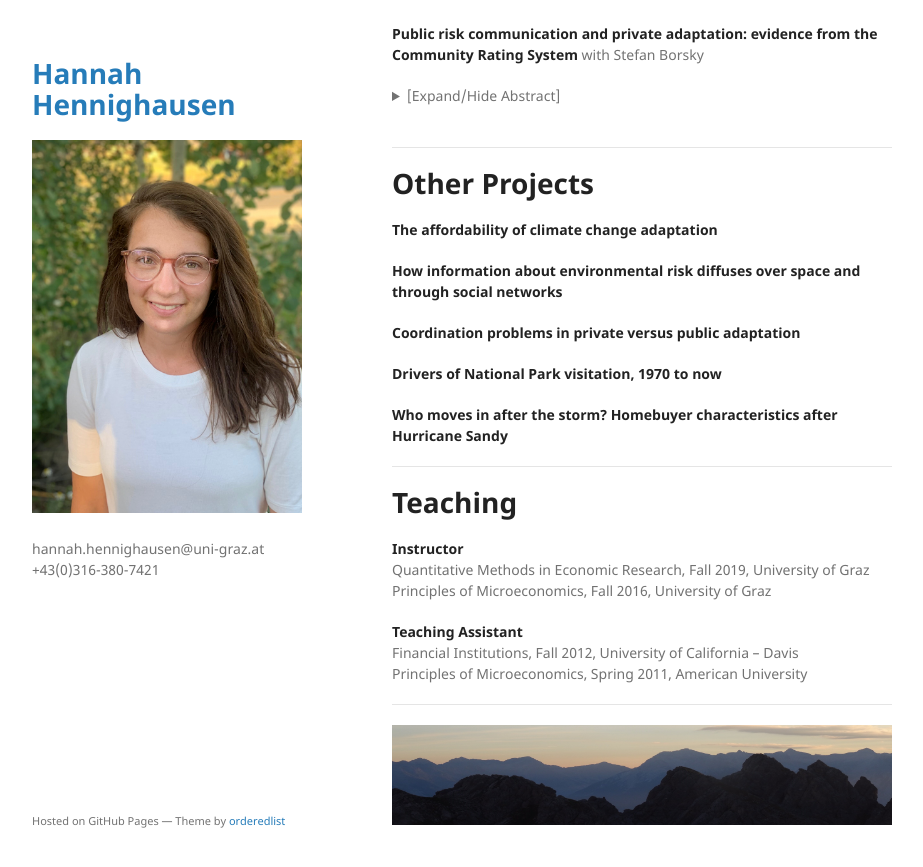
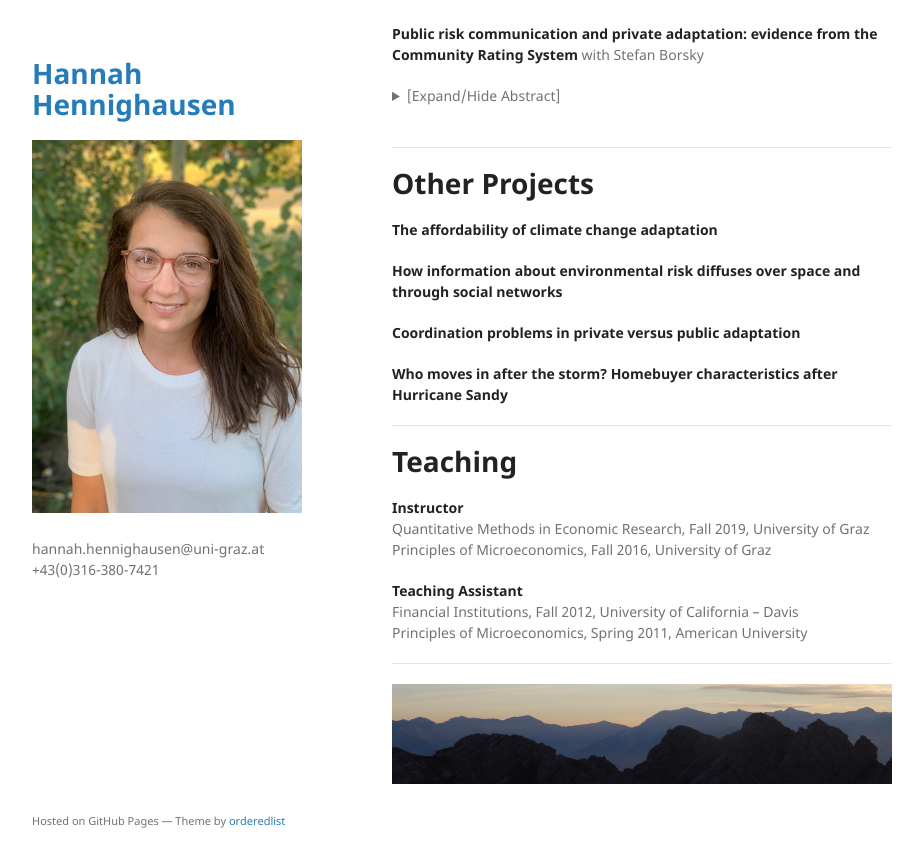
Before and after one commit to hannahhennighausen/hannahhennighausen.github.io, a Jekyll site: the page built from index.md, in a window 1280 px wide and 900 px high, scrolled down 1044 px. Shown: the top 867 px of the window, without its empty margins (178-1101 px from the left). Built offline with Jekyll 4.4.1, drawn with Linux system fonts in a browser that asks for light colours; the repository's description, which GitHub fills in, is left out.

Commit message:
Update index.md

```diff
--- a/index.md
+++ b/index.md
@@ -61,8 +61,6 @@ Will be added soon.
 
 **Coordination problems in private versus public adaptation** <br />
 
-**Drivers of National Park visitation, 1970 to now** <br />
-
 **Who moves in after the storm? Homebuyer characteristics after Hurricane Sandy** <br />
 
 * * *
```
